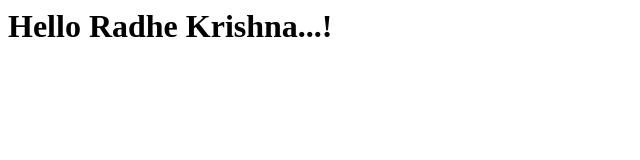
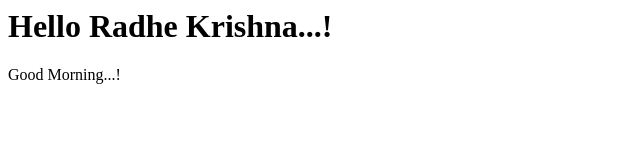
Before and after one commit to keyurprivate27/ethans-mgt, a plain HTML site: page index.html in a window 1280 px wide. Shown: the whole page, without its empty margins (0-640 px from the left). Drawn offline with Linux system fonts and the light colour scheme.

Commit message:
updated with changes

```diff
--- a/index.html
+++ b/index.html
@@ -1 +1,2 @@
 <h1>Hello Radhe Krishna...!</h1>
+<p>Good Morning...!</p>
```
